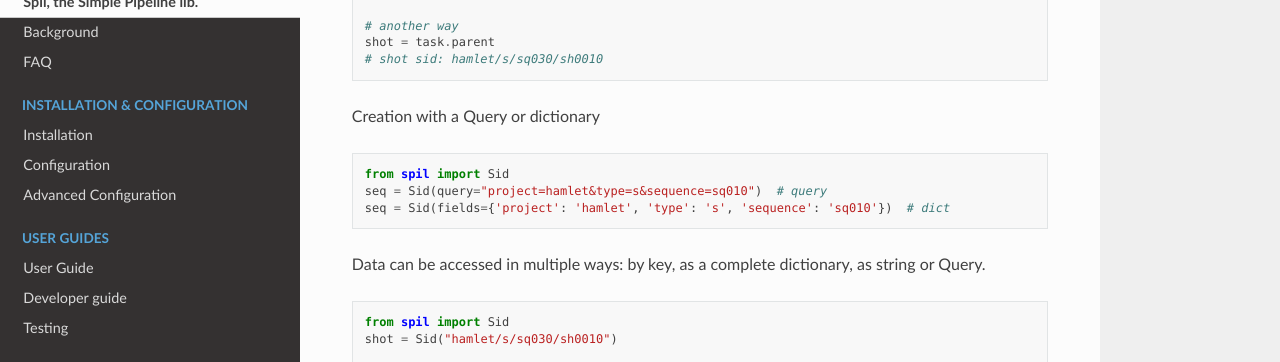
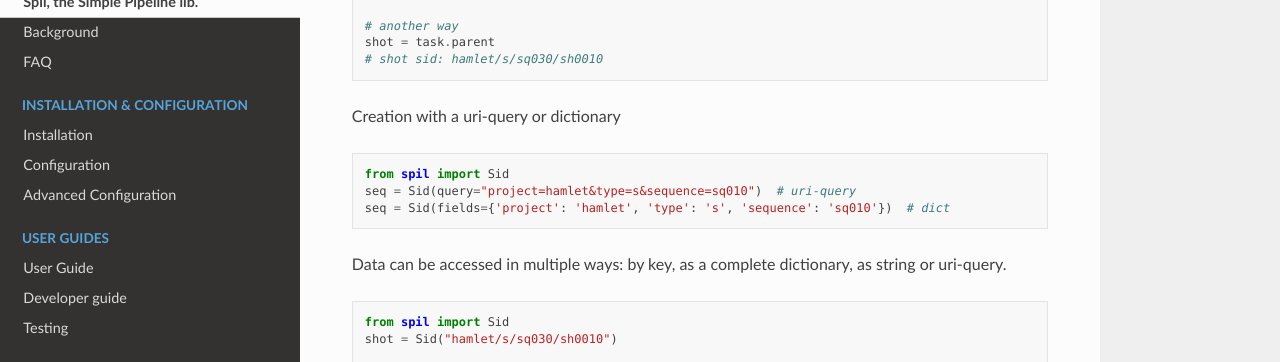
Before and after one commit to MichaelHaussmann/spil, a Sphinx documentation site: the page built from docs/overview.md, in a window 1280 px wide and 900 px high, scrolled down 2171 px. Shown: the part 151-513 px from the top of the window. Built offline with Sphinx 7.4.7 and the Read the Docs theme 2.0.0, drawn with Linux system fonts in a browser that asks for light colours; some of the changed text lies outside the part shown.

Commit message:
small doc updates

````diff
--- a/docs/index.rst
+++ b/docs/index.rst
@@ -38,5 +38,5 @@
    api
    genindex
 
-.. include:: wait.md
+.. include:: overview.md
    :parser: myst_parser.docutils_
--- a/docs/overview.md
+++ b/docs/overview.md
@@ -86,14 +86,14 @@ shot = task.parent
 # shot sid: hamlet/s/sq030/sh0010
 ```
 
-Creation with a Query or dictionary
+Creation with a uri-query or dictionary
 ```python
 from spil import Sid
-seq = Sid(query="project=hamlet&type=s&sequence=sq010")  # query
+seq = Sid(query="project=hamlet&type=s&sequence=sq010")  # uri-query
 seq = Sid(fields={'project': 'hamlet', 'type': 's', 'sequence': 'sq010'})  # dict
 ```
 
-Data can be accessed in multiple ways: by key, as a complete dictionary, as string or Query.
+Data can be accessed in multiple ways: by key, as a complete dictionary, as string or uri-query.
 ```python
 from spil import Sid
 shot = Sid("hamlet/s/sq030/sh0010")
````
Also changed, not shown: other parts of docs/overview.md (+1 -1 lines), README.md (+7 -7 lines), docs/background.md (+3 -3 lines).
